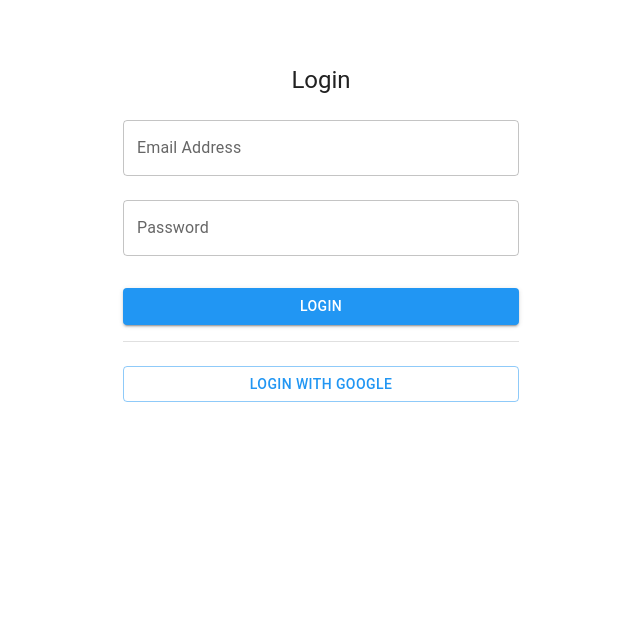
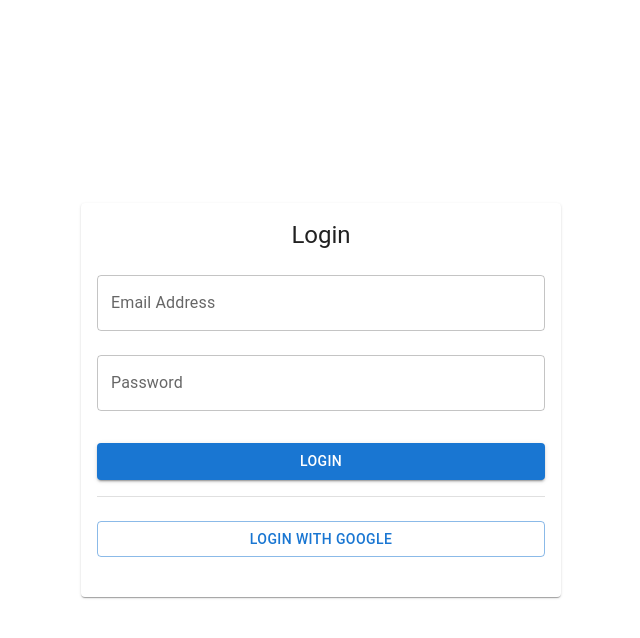
Before and after one commit to varun-mfs/healthcare-facility-management, a React (Vite) app: page /login in a window 1280 px wide. Shown: the top 638 px of the page, without its empty margins (319-959 px from the left). Built offline with nearby package versions, Linux system fonts and the light colour scheme; no server answers.

Commit message:
update login and singup components

```diff
--- a/src/common/theme.js
+++ b/src/common/theme.js
@@ -4,7 +4,7 @@ import { blue } from '@mui/material/colors'
 export const theme = createTheme({
   palette: {
     primary: {
-      main: blue[500]
+      main: blue[700]
     }
   }
 })
--- a/src/routes/Login.jsx
+++ b/src/routes/Login.jsx
@@ -1,4 +1,4 @@
-import { Box, Button, Container, Divider, TextField, Typography } from "@mui/material"
+import { Box, Button, Card, CardContent, Container, Divider, TextField, Typography } from "@mui/material"
 import { FirebaseAuth } from "../firebase/config";
 import { useEffect } from "react";
 import { useNavigate } from "react-router-dom";
@@ -36,16 +36,19 @@ const Login = () => {
     }, [user, navigate, gUser])
 
     return (
-        <Container maxWidth="xs">
-            <Box
-                sx={{
-                    marginTop: 8,
+
+
+
+        <Container sx={{
             display: "flex",
             flexDirection: "column",
             justifyContent: "center",
             alignItems: "center",
-                }}
-            >
+            height: '100vh',
+        }}>
+            <Card sx={{ maxWidth: "480px" }}>
+                <CardContent>
+                    <Box sx={{ textAlign: "center" }}>
                         <Typography component="h1" variant="h5">
                             Login
                         </Typography>
@@ -63,7 +66,6 @@ const Login = () => {
                                 name="password"
                                 label="Password"
                             />
-
                             <Button
                                 type="submit"
                                 fullWidth
@@ -78,14 +80,14 @@ const Login = () => {
                                 fullWidth
                                 variant="outlined"
                                 sx={{ mt: 3, mb: 2 }}
-                        onClick={() => {signInWithGoogle()}}
+                                onClick={() => { signInWithGoogle() }}
                             >
                                 Login with Google
                             </Button>
-
                         </Box>
-
                     </Box>
+                </CardContent>
+            </Card>
         </Container>
     )
 }
--- a/src/routes/Root.jsx
+++ b/src/routes/Root.jsx
@@ -3,8 +3,6 @@ import {
   ListItemButton, ListItemIcon, ListItemText,
   Toolbar, Typography
 } from "@mui/material";
-import InboxIcon from '@mui/icons-material/MoveToInbox';
-import MailIcon from '@mui/icons-material/Mail';
 import { Link, Outlet, useLocation } from "react-router-dom";
 import { router } from "../common/router";
 import { Logout } from "@mui/icons-material";
@@ -37,6 +35,7 @@ function Root() {
     const success = await signOut();
     if (success) {
       alert('You have logged out!');
+      // TODO: redirect to login page after logged out successfully
     }
   }
 
@@ -44,7 +43,7 @@ function Root() {
   return (
     <Box sx={{ display: "flex" }}>
       {/* Right top bar */}
-      <AppBar position="fixed" sx={{ width: `calc(100% - ${drawerWidth}px)`, ml: `${drawerWidth}px` }}>
+      <AppBar sx={{ width: `calc(100% - ${drawerWidth}px)`, ml: `${drawerWidth}px` }}>
         <Toolbar>
           <Typography component="p" variant="h6">
             {/* Vcare Facility */}
@@ -91,19 +90,6 @@ function Root() {
             </ListItemButton>
           </ListItem>
         </List>
-        {/*
-        <List>
-          {['All mail', 'Trash', 'Spam'].map((text, index) => (
-            <ListItem key={text} disablePadding>
-              <ListItemButton>
-                <ListItemIcon>
-                  {index % 2 === 0 ? <InboxIcon /> : <MailIcon />}
-                </ListItemIcon>
-                <ListItemText primary={text} />
-              </ListItemButton>
-            </ListItem>
-          ))}
-        </List> */}
       </Drawer>
 
       <Box
--- a/src/routes/Signup.jsx
+++ b/src/routes/Signup.jsx
@@ -1,4 +1,4 @@
-import { Box, Button, Container, TextField, Typography } from "@mui/material"
+import { Box, Button, Card, CardContent, Container, TextField, Typography } from "@mui/material"
 import { useCreateUserWithEmailAndPassword } from 'react-firebase-hooks/auth';
 import { FirebaseAuth } from "../firebase/config";
 import { useEffect } from "react";
@@ -33,16 +33,16 @@ const Signup = () => {
     }, [user, navigate])
 
     return (
-        <Container maxWidth="xs">
-            <Box
-                sx={{
-                    marginTop: 8,
+        <Container sx={{
             display: "flex",
             flexDirection: "column",
             justifyContent: "center",
             alignItems: "center",
-                }}
-            >
+            height: '100vh',
+        }}>
+            <Card sx={{ maxWidth: "480px" }}>
+                <CardContent>
+                    <Box sx={{ textAlign: "center" }}>
                         <Typography component="h1" variant="h5">
                             Signup
                         </Typography>
@@ -69,10 +69,10 @@ const Signup = () => {
                             >
                                 Signup
                             </Button>
-
                         </Box>
-
                     </Box>
+                </CardContent>
+            </Card>
         </Container>
     )
 }
```
Lines whose indentation alone changed are shown as unchanged.
